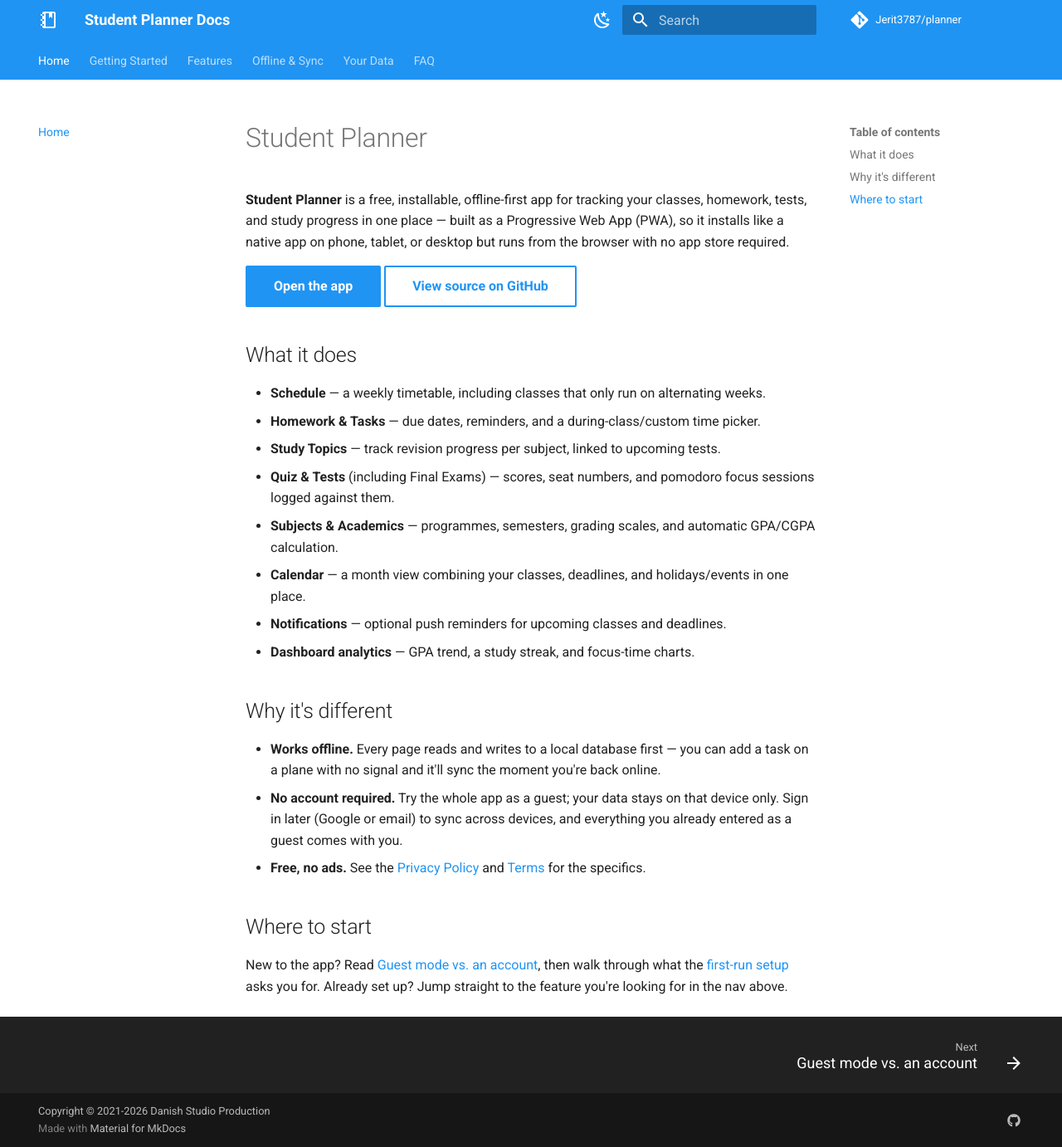
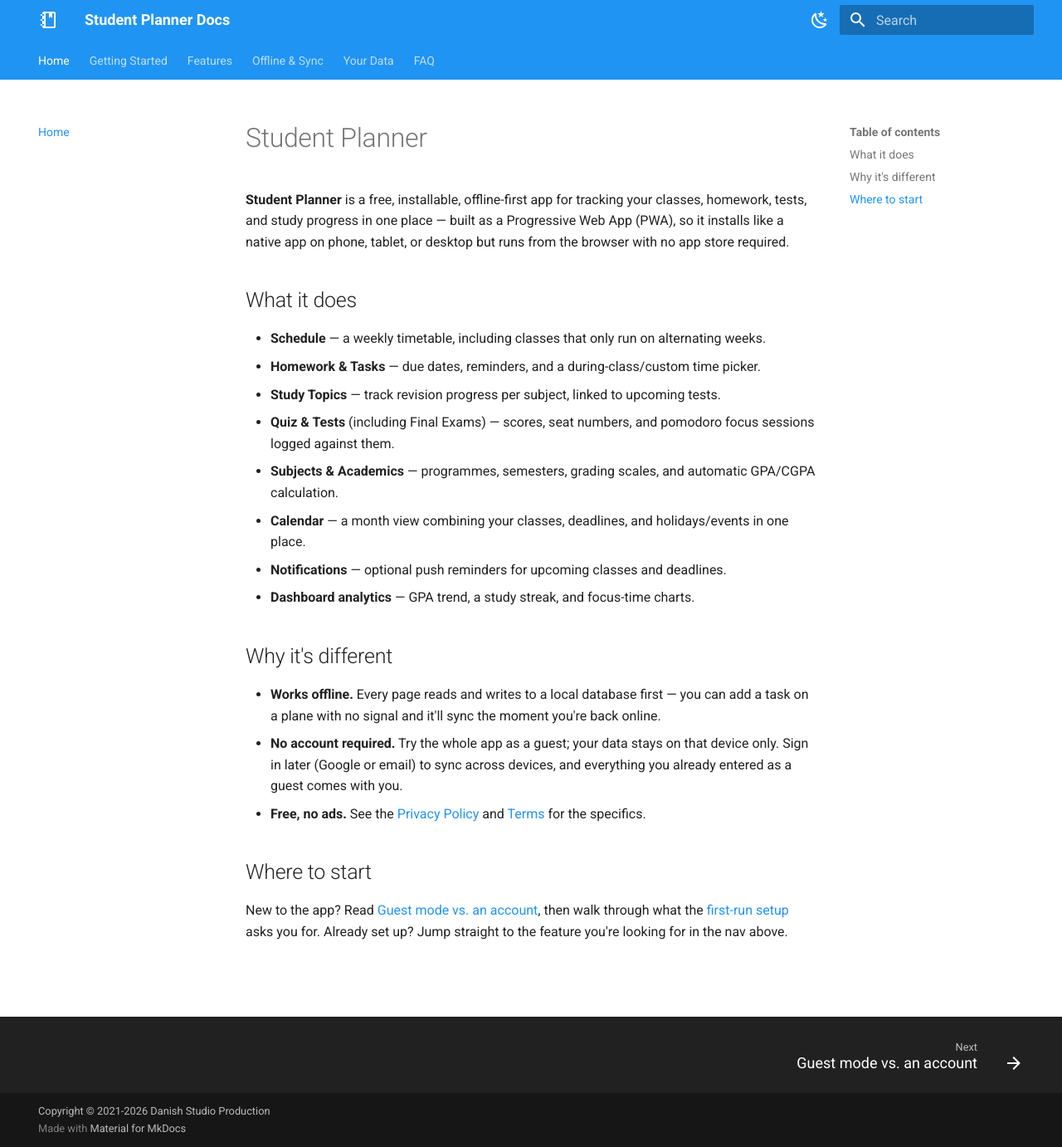
Before and after one commit to Jerit3787/planner-docs, an MkDocs documentation site: the page built from docs/index.md, in a window 1280 px wide and 1382 px high. Shown: the whole window at 83% size. Built offline with MkDocs 1.6.1 and Material for MkDocs 9.7.7, drawn with Linux system fonts in a browser that asks for light colours; comment, search, counter and statistics services are not loaded.

Commit message:
fix: drop GitHub repo links (private repo) and the direct-to-app button
The planner repo is private, so repo_name/repo_url, the header GitHub
icon, the "View source" button, and the FAQ's issue-tracker link all
pointed somewhere visitors can't actually reach — replaced the bug/
feature-request pointer with the contact email instead. Also dropped
the "Open the app" hero button: the docs should lead people to install
the PWA properly, not straight into the dashboard.

```diff
--- a/docs/index.md
+++ b/docs/index.md
@@ -3,9 +3,6 @@
 **Student Planner** is a free, installable, offline-first app for tracking your classes, homework,
 tests, and study progress in one place — built as a Progressive Web App (PWA), so it installs like a
 native app on phone, tablet, or desktop but runs from the browser with no app store required.
-
-[Open the app](https://planner.danplace.tech){ .md-button .md-button--primary }
-[View source on GitHub](https://github.com/Jerit3787/planner){ .md-button }
 
 ## What it does
 
--- a/mkdocs.yml
+++ b/mkdocs.yml
@@ -1,9 +1,6 @@
 site_name: Student Planner Docs
 site_description: Documentation for Student Planner — an offline-first PWA for tracking classes, tasks, tests, and study progress.
 site_url: https://docs.planner.danplace.tech/
-repo_name: Jerit3787/planner
-repo_url: https://github.com/Jerit3787/planner
-edit_uri: ""
 
 theme:
   name: material
@@ -66,9 +63,4 @@ nav:
       - Privacy & terms: data/privacy-and-terms.md
   - FAQ: faq.md
 
-extra:
-  social:
-    - icon: fontawesome/brands/github
-      link: https://github.com/Jerit3787/planner
-
 copyright: Copyright &copy; 2021-2026 Danish Studio Production
```
Also changed, not shown: README.md (+2 -2 lines), docs/faq.md (+1 -1 lines).
